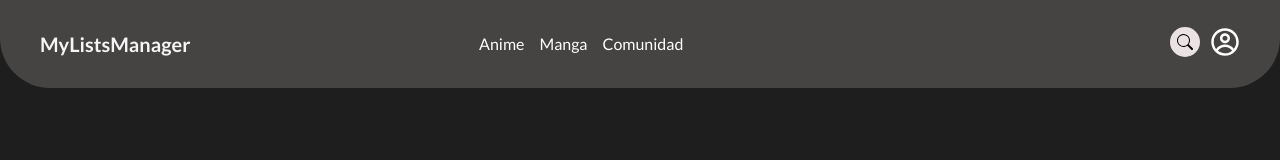
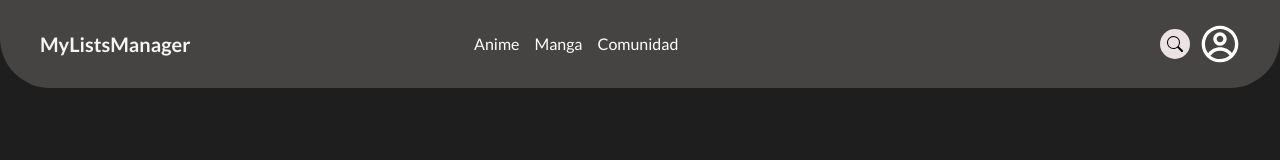
Before and after one commit to No-Country/c14-03-m-node-react, a React (Vite) app in the folder cliente/: page /ReactWithTailwind in a window 1280 px wide. Shown: the top 160 px of the page. Built offline with nearby package versions, Linux system fonts and the light colour scheme.

Commit message:
font added to the index.html, some folders added and fix font color from userMenu

```diff
--- a/cliente/src/components/atoms/profileMenu/_index.scss
+++ b/cliente/src/components/atoms/profileMenu/_index.scss
@@ -9,5 +9,8 @@
     display: flex;
     flex-direction: column;
     gap: 10px;
+    .session-panel__item a{
+      color: white;
+    }
   }
 }
--- a/cliente/src/components/molecules/profileIcon/_index.scss
+++ b/cliente/src/components/molecules/profileIcon/_index.scss
@@ -1,12 +1,12 @@
 .profile-icon-container {
   position: relative;
-  width: fit-content;
-  height: fit-content;
+  width: 4rem;
+  height: 4rem;
   cursor: pointer;
 
   .profile-icon {
     color: white;
-    width: 30px;
-    height: 30px;
+    width: 100%;
+    height: 100%;
   }
 }
--- a/cliente/src/components/organisms/header/_index.scss
+++ b/cliente/src/components/organisms/header/_index.scss
@@ -16,6 +16,7 @@
   }
   .header__rigth {
     display: flex;
+    align-items: center;
     gap: 10px;
   }
 }
--- a/cliente/src/components/pages/_index.scss
+++ b/cliente/src/components/pages/_index.scss
@@ -0,0 +1,3 @@
+@forward 'home';
+@forward 'logIn';
+@forward 'signUp';
--- a/cliente/src/css/styles.css
+++ b/cliente/src/css/styles.css
@@ -49,19 +49,20 @@
   flex-direction: column;
   gap: 10px;
 }
+.session-panel .session-panel__list .session-panel__item a {
+  color: white;
+}
 
 .profile-icon-container {
   position: relative;
-  width: -moz-fit-content;
-  width: fit-content;
-  height: -moz-fit-content;
-  height: fit-content;
+  width: 4rem;
+  height: 4rem;
   cursor: pointer;
 }
 .profile-icon-container .profile-icon {
   color: white;
-  width: 30px;
-  height: 30px;
+  width: 100%;
+  height: 100%;
 }
 
 .navbar-container {
@@ -95,6 +96,7 @@
 }
 .header-Container .header__rigth {
   display: flex;
+  align-items: center;
   gap: 10px;
 }
 
```
Also changed, not shown: cliente/src/components/pages/home/_index.scss (added), cliente/src/components/pages/home/index.jsx (added), cliente/src/components/pages/logIn/_index.scss (added), cliente/src/components/pages/logIn/index.jsx (added), cliente/src/components/pages/signUp/_index.scss (added), cliente/src/components/pages/signUp/index.jsx (added), 1 other file (tests, documents, lock files or other folders).
